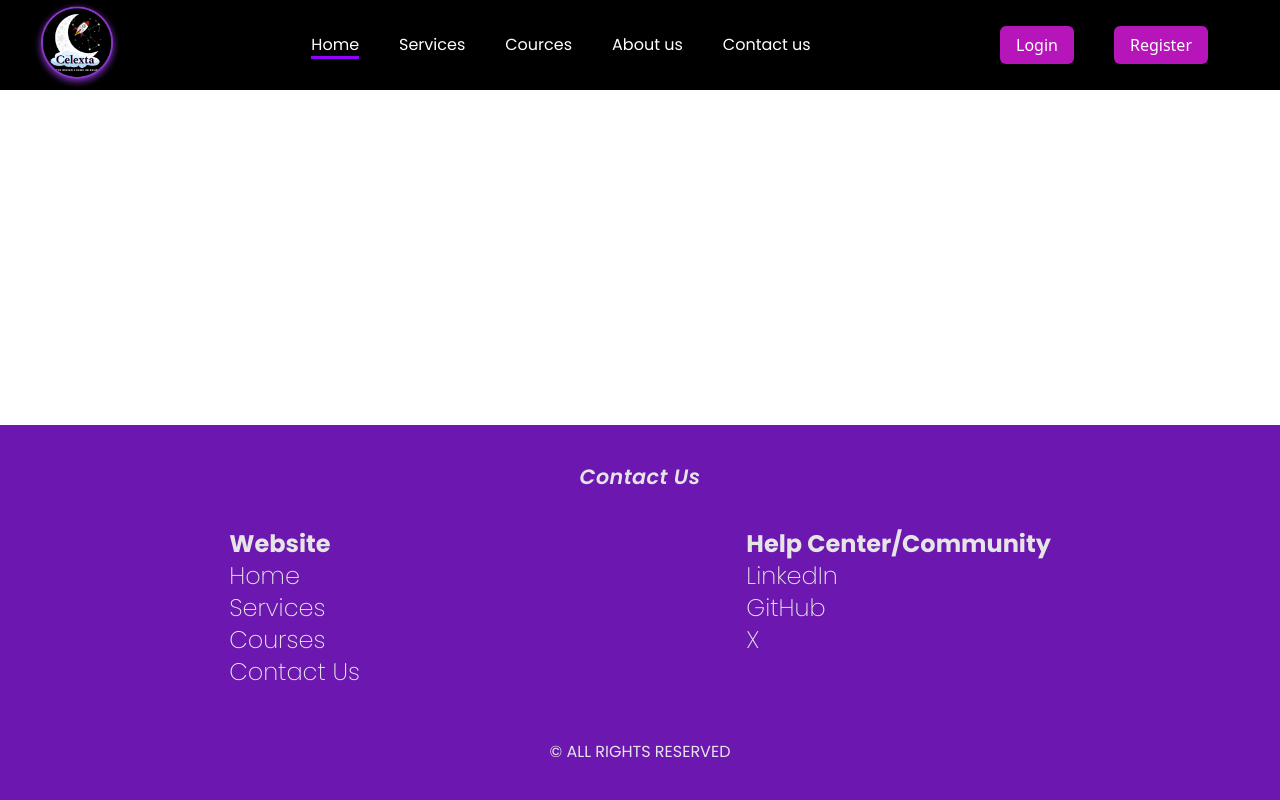
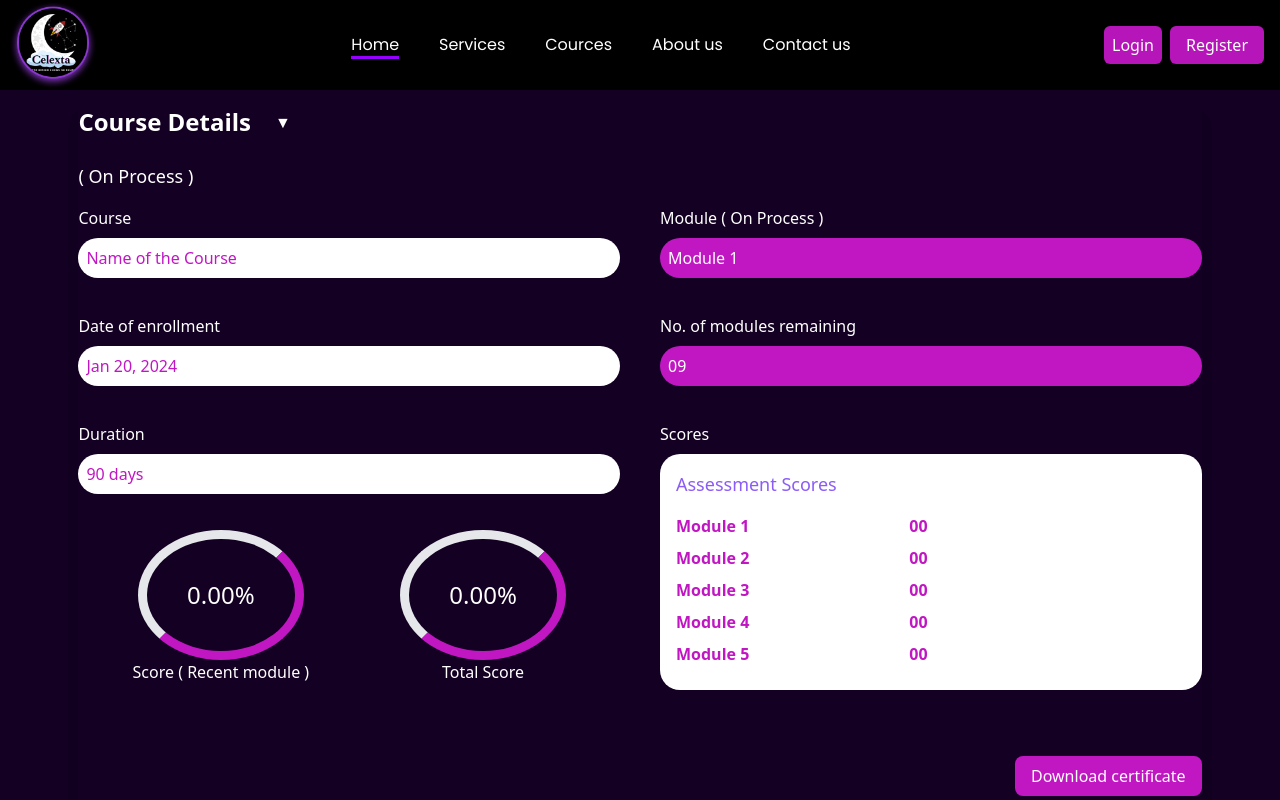
Before and after one commit to Ganeshraj08/Celexta, a React (Vite) app: page /currentCourse in a window 1280 px wide. Shown: the top 800 px of the page. Built offline with nearby package versions, Linux system fonts and the light colour scheme.

Commit message:
Add Course Completion & Progress

```diff
--- a/src/App.jsx
+++ b/src/App.jsx
@@ -17,6 +17,8 @@ import UserProfile from "./pages/UserProfile";
 import AdminPanel from "./pages/AdminPanel";
 import Syllabus2 from "./pages/Syllabus2";
 import Syllabus3 from "./pages/Syllabus3";
+import CurrentCourse from "./pages/CurrentCourse";
+import CourseCom from "./pages/CourseCompleted";
 
 const App = () => {
   const location = useLocation();
@@ -41,6 +43,8 @@ const App = () => {
           <Route path="/syllabus" element={<Syllabus3 />} />
           <Route path="/certificate" element={<Certificate />} />
           <Route path="/adminWelcome" element={<AdminPanel />} />
+          <Route path="/currentCourse" element={<CurrentCourse/>} />
+          <Route path="/courseCompleted" element={<CourseCom />} />
         </Routes>
       </main>
       {!adminRoutes.includes(location.pathname) && <Footer />}
--- a/src/components/Navbar.jsx
+++ b/src/components/Navbar.jsx
@@ -12,7 +12,7 @@ const Navbar = ({ isLoggedIn }) => {
   return (
     <nav className="w-full bg-black">
       <div
-        className="mx-auto flex px-8 justify-between  custom-margin  z-10
+        className="mx-auto flex px-2  justify-between  custom-margin  z-10
      items-center "
       >
         <img src={logo} alt="logo" className="w-[90px] max-md:w-[70px] " />
@@ -42,13 +42,13 @@ const Navbar = ({ isLoggedIn }) => {
 
             <Link
               to="/login"
-              className="bg-pink/95 cursor-pointer px-4 py-2 rounded-md text-white mr-10"
+              className="bg-pink/95 cursor-pointer px-2 py-2 rounded-md text-white mr-2"
             >
               Login
             </Link>
             <Link
               to="/register"
-              className="bg-pink/95 cursor-pointer px-4 py-2 rounded-md text-white mr-10"
+              className="bg-pink/95 cursor-pointer px-4 py-2 rounded-md text-white mr-2"
             >
               Register
             </Link>
--- /dev/null
+++ b/src/pages/CourseCompleted.jsx
@@ -0,0 +1,96 @@
+import React from "react";
+
+const CourseCom = () => {
+  return (
+    <div className="flex  flex-col items-center justify-center bg-background text-white p-4">
+      <div className="w-[90%] max-w-[2000px] bg-purple-900  rounded-lg shadow-lg">
+        <div className="flex gap-6 items-center mb-6">
+          <h2 className="text-2xl font-bold">Course Details</h2>
+          <button className="text-pink-500 focus:outline-none">&#9660;</button>
+        </div>
+        <p className="text-white text-lg">( Completed )</p>
+
+        <div className="grid grid-cols-1 md:grid-cols-2 gap-y-9 md:gap-x-10 mt-4 mb-10">
+          <div>
+            <label className="block ">Course</label>
+            <input
+              type="text"
+              value="Name of the Course"
+              readOnly
+              className="w-full  text-pink rounded-[50px] p-2 mt-2"
+            />
+          </div>
+          <div className="row-span-4">
+            <label className="block text-white">Scores</label>
+            <div className="bg-white   p-4 rounded-[20px] mt-2">
+              <h3 className="text-lg text-violet-500 mb-4">
+                Assessment Scores
+              </h3>
+              <div className="overflow-y-auto ">
+                {[...Array(10)].map((_, i) => (
+                  <div key={i} className="flex gap-40 xitems-center mb-2">
+                    <span className="text-pink font-bold">Module {i + 1}</span>
+                    <span className="text-pink font-bold">00</span>
+                  </div>
+                ))}
+              </div>
+            </div>
+          </div>
+          <div>
+            <label className="block ">Date of enrollment</label>
+            <input
+              type="text"
+              value="Jan 20, 2024"
+              readOnly
+              className="w-full  text-pink  rounded-[50px] p-2 mt-2"
+            />
+          </div>
+
+          <div>
+            <label className="block">Duration</label>
+            <input
+              type="text"
+              value="90 days"
+              readOnly
+              className="w-full text-pink rounded-[50px] p-2 mt-2"
+            />
+          </div>
+
+          <div>
+            <label className="block">Mini Project</label>
+            <input
+              type="text"
+              value="90 days"
+              readOnly
+              className="w-full text-white bg-pink rounded-[50px] p-2 mt-2"
+            />
+          </div>
+
+          <div className="flex mx-[10%] max-sm:flex-col max-sm:gap-10 items-center justify-between ">
+            <div className="flex flex-col items-center">
+              <span className="text-2xl border-[9px] border-b-pink border-r-pink md:p-10 p-6 rounded-[50%]">
+                0.00%
+              </span>
+              <span className="">Score ( Recent module )</span>
+            </div>
+            <div className="flex flex-col items-center">
+              <span className="text-2xl border-[9px] border-b-pink border-r-pink md:p-10 p-6 rounded-[50%]">
+                0.00%
+              </span>
+              <span className="">Total Score</span>
+            </div>
+          </div>
+          <div className=" flex justify-end items-end mb-10">
+            <div>
+              <button className="bg-pink  text-white py-2 px-4 rounded-lg focus:outline-none">
+                Download certificate
+              </button>
+            </div>
+          </div>
+        </div>
+      </div>
+    </div>
+  );
+};
+
+export default CourseCom;
--- /dev/null
+++ b/src/pages/CurrentCourse.jsx
@@ -0,0 +1,101 @@
+import React from "react";
+
+const CurrentCourse = () => {
+  return (
+    <div className="flex  flex-col items-center justify-center bg-background text-white p-4">
+      <div className="w-[90%] max-w-[2000px] bg-purple-900  rounded-lg shadow-lg">
+        <div className="flex gap-6 items-center mb-6">
+          <h2 className="text-2xl font-bold">Course Details</h2>
+          <button className="text-pink-500 focus:outline-none">&#9660;</button>
+        </div>
+        <p className="text-white text-lg">( On Process )</p>
+
+        <div className="grid grid-cols-1 md:grid-cols-2 gap-y-9 md:gap-x-10 mt-4">
+          <div>
+            <label className="block ">Course</label>
+            <input
+              type="text"
+              value="Name of the Course"
+              readOnly
+              className="w-full  text-pink rounded-[50px] p-2 mt-2"
+            />
+          </div>
+          <div>
+            <label className="block">Module ( On Process )</label>
+            <input
+              type="text"
+              value="Module 1"
+              readOnly
+              className="w-full text-white bg-pink rounded-[50px] p-2 mt-2"
+            />
+          </div>
+          <div>
+            <label className="block ">Date of enrollment</label>
+            <input
+              type="text"
+              value="Jan 20, 2024"
+              readOnly
+              className="w-full  text-pink  rounded-[50px] p-2 mt-2"
+            />
+          </div>
+          <div>
+            <label className="block">No. of modules remaining</label>
+            <input
+              type="text"
+              value="09"
+              readOnly
+              className="w-full bg-pink px-2 text-white rounded-[50px] p-2 mt-2"
+            />
+          </div>
+          <div>
+            <label className="block">Duration</label>
+            <input
+              type="text"
+              value="90 days"
+              readOnly
+              className="w-full text-pink rounded-[50px] p-2 mt-2"
+            />
+          </div>
+          <div className="row-span-3">
+            <label className="block text-white">Scores</label>
+            <div className="bg-white   p-4 rounded-[20px] mt-2">
+              <h3 className="text-lg text-violet-500 mb-4">
+                Assessment Scores
+              </h3>
+              <div className="overflow-y-auto max-h-40">
+                {[...Array(10)].map((_, i) => (
+                  <div key={i} className="flex gap-40 xitems-center mb-2">
+                    <span className="text-pink font-bold">Module {i + 1}</span>
+                    <span className="text-pink font-bold">00</span>
+                  </div>
+                ))}
+              </div>
+            </div>
+          </div>
+
+          <div className="flex mx-[10%] max-sm:flex-col max-sm:gap-10 items-center justify-between ">
+            <div className="flex flex-col items-center">
+              <span className="text-2xl border-[9px] border-b-pink border-r-pink md:p-10 p-6 rounded-[50%]">
+                0.00%
+              </span>
+              <span className="">Score ( Recent module )</span>
+            </div>
+            <div className="flex flex-col items-center">
+              <span className="text-2xl border-[9px] border-b-pink border-r-pink md:p-10 p-6 rounded-[50%]">
+                0.00%
+              </span>
+              <span className="">Total Score</span>
+            </div>
+          </div>
+          <div className="col-span-2 flex justify-end mb-10">
+            <button className="bg-pink c text-white py-2 px-4 rounded-lg focus:outline-none">
+              Download certificate
+            </button>
+          </div>
+        </div>
+      </div>
+    </div>
+  );
+};
+
+export default CurrentCourse;
--- a/src/pages/Login.jsx
+++ b/src/pages/Login.jsx
@@ -19,21 +19,17 @@ const Login = () => {
   }
   return (
     <div className="bg-background">
-      <div className="flex  gap-2 justify-center  ">
-        <h6 className="text-pink text-xl font-bold mt-9">log in</h6>
-        <h6 className="text-white text-xl font-bold mt-9">
+      <div className="flex   max-sm:flex-col items-center p-3 gap-2 justify-center  ">
+        <h6 className="text-pink text-xl font-bold mt-3 ">log in</h6>
+        <h6 className="text-white text-xl font-bold mt-3 text-center">
           {" "}
           to start your learning journey with us!
         </h6>
       </div>
-      <div className="h-[75vh] flex flex-col items-center justify-center">
+      <div className="h-[75vh] flex flex-col  items-center justify-center">
         <div
-          style={{
-            borderTopLeftRadius: "50px",
-            borderBottomRightRadius: "50px",
-            padding: "50px",
-          }}
-          className="bg-doublegradient py-9 px-14"
+
+          className="bg-doublegradient w-[40%] max-sm:w-[95%] max-sm:p-9 rounded-tl-[50px] rounded-br-[50px] py-9 px-14"
         >
           <form>
             <label
```
